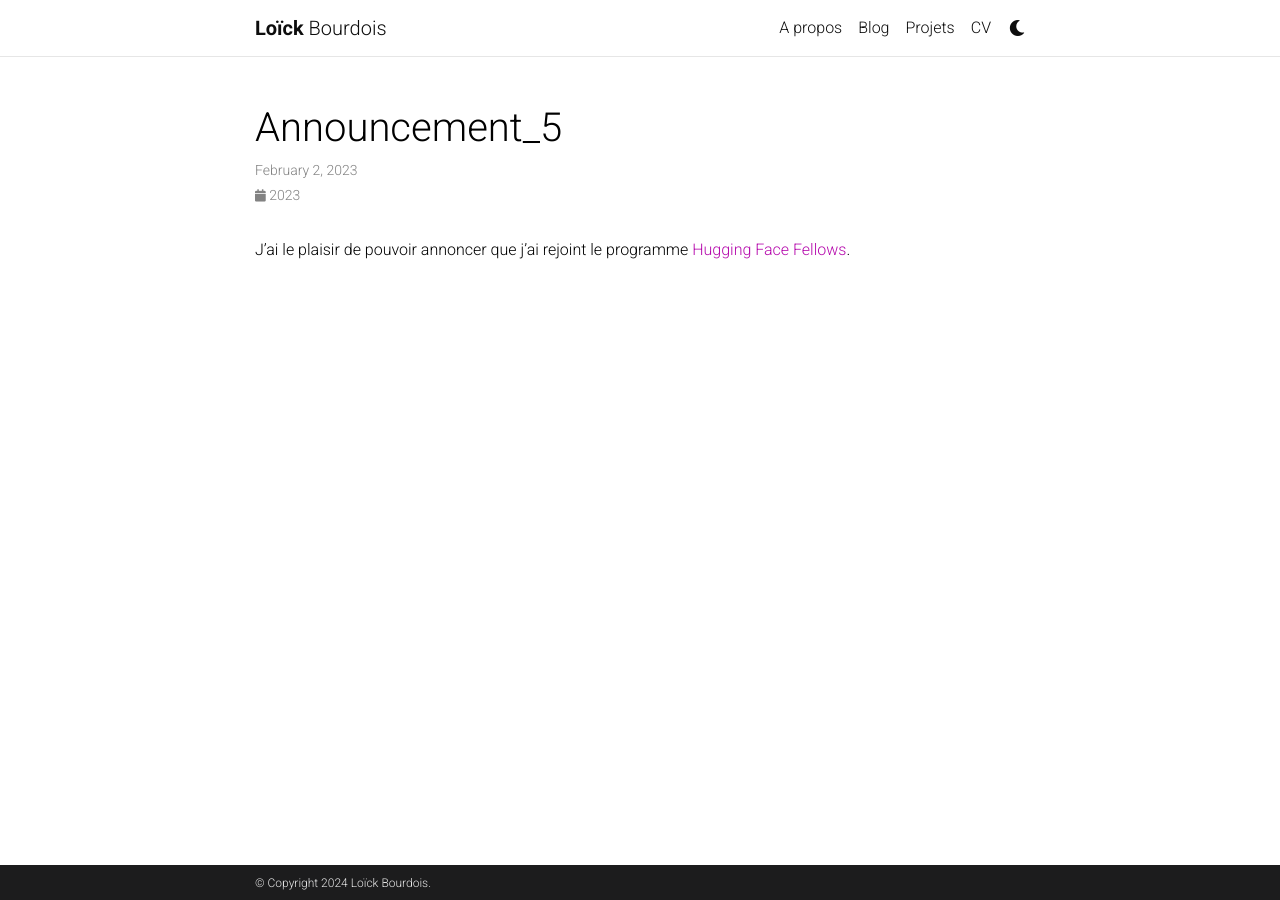
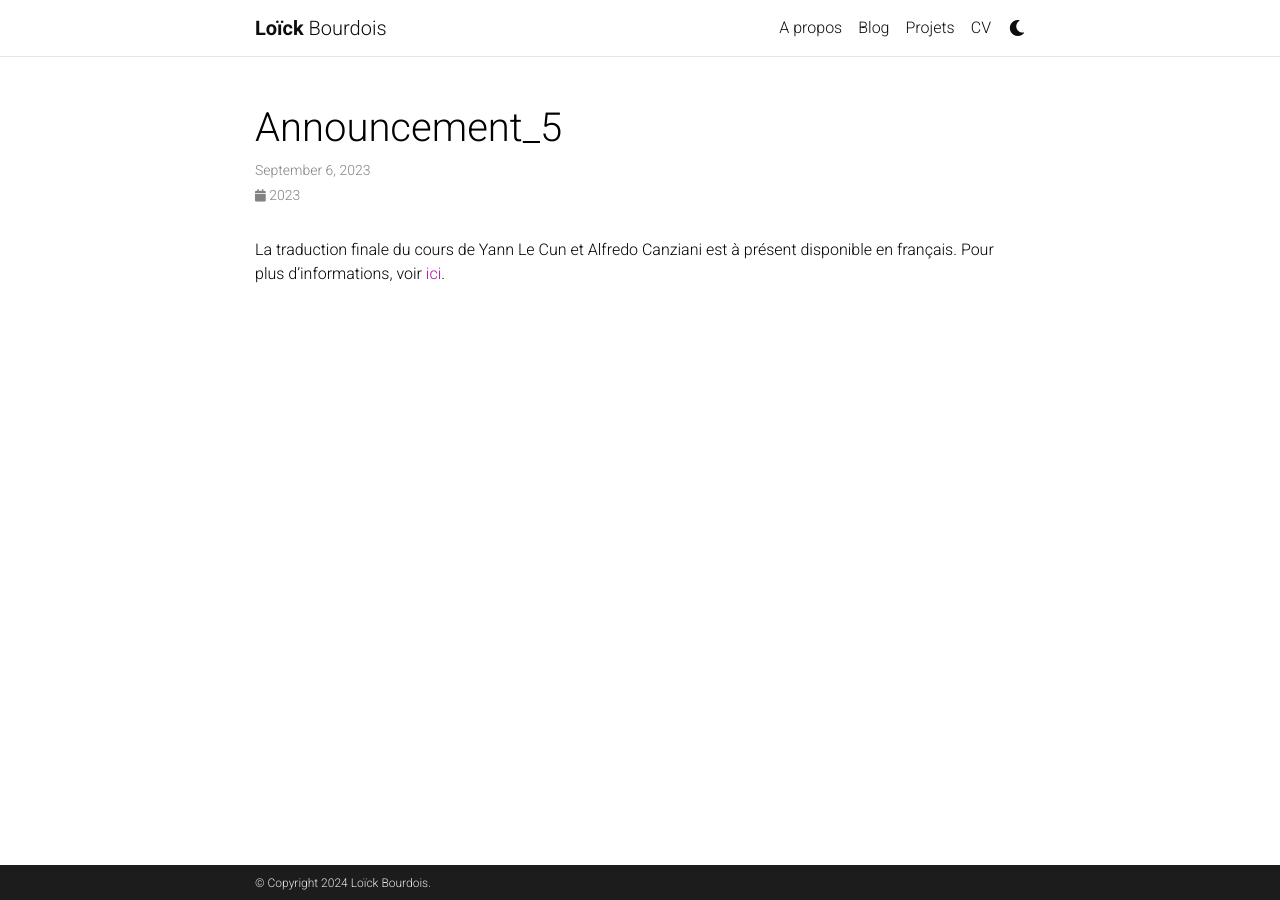
Before and after one commit to lbourdois/lbourdois.github.io, a Jekyll site: the page built from _news/announcement_5.md, in a window 1280 px wide. Built offline with Jekyll 4.4.1, drawn with Linux system fonts in a browser that asks for light colours; comment, search, counter and statistics services are not loaded; a style sheet for code colours, icons or effects is not loaded.

Commit message:
Update announcement_5.md

```diff
--- a/_news/announcement_5.md
+++ b/_news/announcement_5.md
@@ -1,7 +1,7 @@
 ---
 layout: post
-date: 2023-02-02
+date: 2023-09-06
 inline: true
 ---
 
-J'ai le plaisir de pouvoir annoncer que j'ai rejoint le programme [Hugging Face Fellows](https://huggingface.co/hugging-fellows).
+La traduction finale du cours de Yann Le Cun et Alfredo Canziani est à présent disponible en français. Pour plus d’informations, voir [ici](https://twitter.com/BdsLoick/status/1699453648869130548).
```
